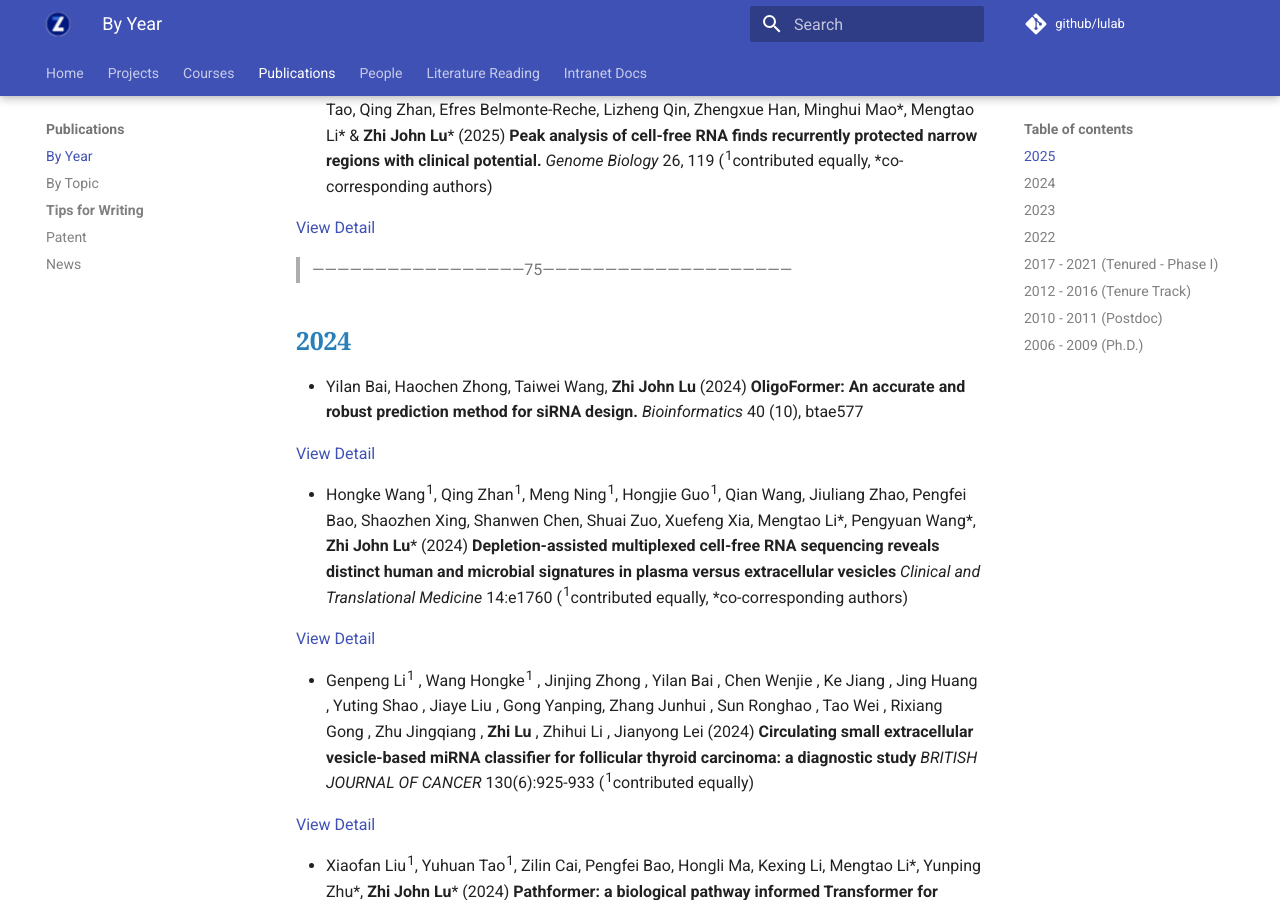
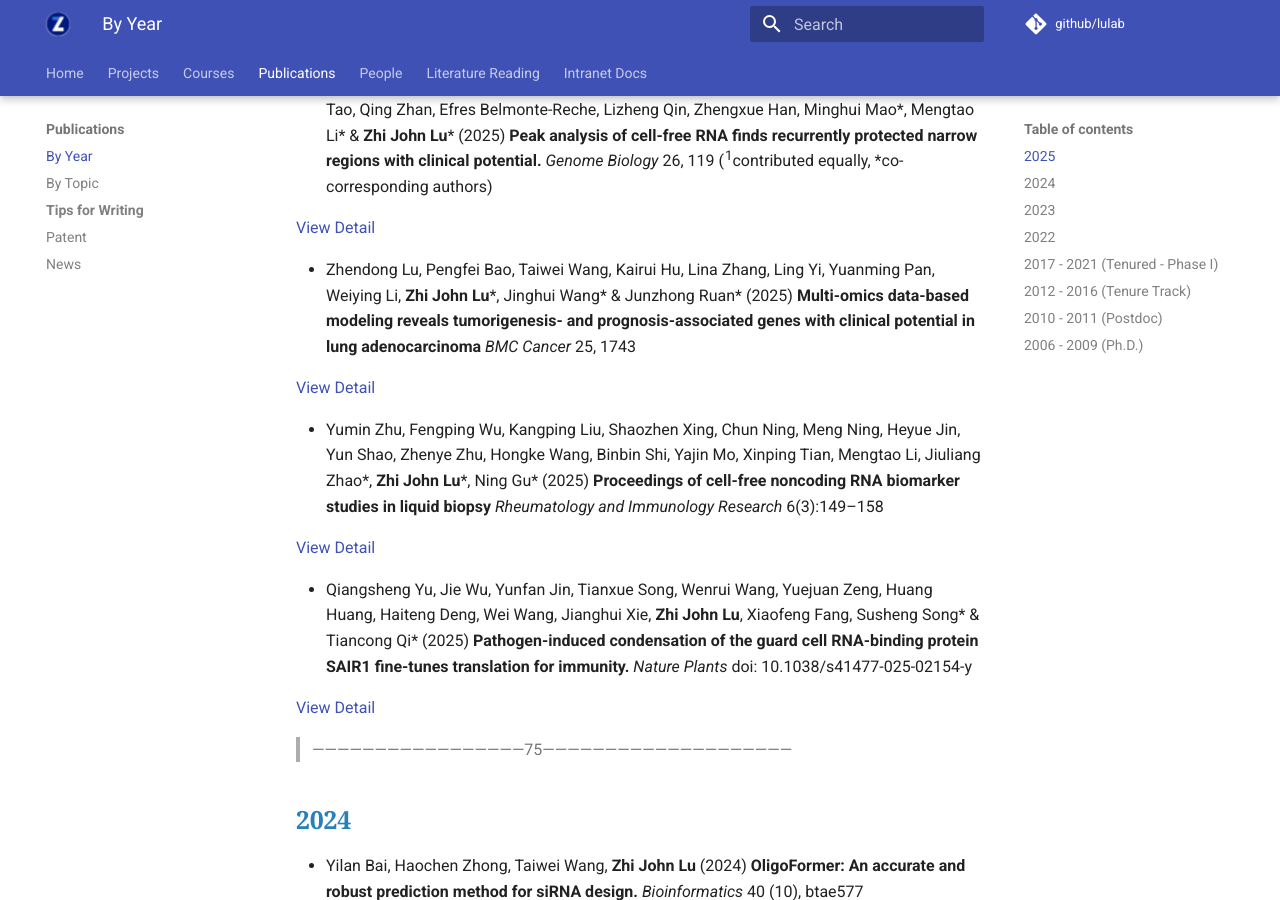
Before and after one commit to lulab/mkdocs, an MkDocs documentation site: the page built from docs/publications/pub.md, in a window 1280 px wide and 900 px high, scrolled down 516 px. Built offline with MkDocs 1.6.1 and Material for MkDocs 9.7.7, drawn with Linux system fonts in a browser that asks for light colours.

Commit message:
Update pub.md

```diff
--- a/docs/publications/pub.md
+++ b/docs/publications/pub.md
@@ -19,6 +19,20 @@
 * Pengfei Bao <sup>1</sup>, Taiwei Wang<sup>1</sup>, Xiaofan Liu<sup>1</sup>, Shaozhen Xing, Hanjin Ruan, Hongli Ma, Yuhuan Tao, Qing Zhan, Efres Belmonte-Reche, Lizheng Qin, Zhengxue Han, Minghui Mao\*, Mengtao Li\* & **Zhi John Lu**\* (2025) **Peak analysis of cell-free RNA finds recurrently protected narrow regions with clinical potential.** *Genome Biology* 26, 119 (<sup>1</sup>contributed equally, \*co-corresponding authors)
 
   [View Detail](https://doi.org/10.1186/s13059-025-03590-x)
+
+* Zhendong Lu, Pengfei Bao, Taiwei Wang, Kairui Hu, Lina Zhang, Ling Yi, Yuanming Pan, Weiying Li, **Zhi John Lu**\*, Jinghui Wang\* & Junzhong Ruan\* (2025) **Multi-omics data-based modeling reveals tumorigenesis- and prognosis-associated genes with clinical potential in lung adenocarcinoma** *BMC Cancer* 25, 1743
+
+  [View Detail](https://doi.org/10.1186/s12885-025-14943-x)
+
+* Yumin Zhu, Fengping Wu, Kangping Liu, Shaozhen Xing, Chun Ning, Meng Ning, Heyue Jin, Yun Shao, Zhenye Zhu, Hongke Wang, Binbin Shi, Yajin Mo, Xinping Tian, Mengtao Li, Jiuliang Zhao\*, **Zhi John Lu**\*, Ning Gu\*
+(2025) **Proceedings of cell-free noncoding RNA biomarker studies in liquid biopsy** *Rheumatology and Immunology Research* 6(3):149–158
+
+  [View Detail](https://doi.org/10.1515/rir-2025-0018)
+
+* Qiangsheng Yu, Jie Wu, Yunfan Jin, Tianxue Song, Wenrui Wang, Yuejuan Zeng, Huang Huang, Haiteng Deng, Wei Wang, Jianghui Xie, **Zhi John Lu**, Xiaofeng Fang, Susheng Song\* & Tiancong Qi\* (2025) **Pathogen-induced condensation of the guard cell RNA-binding protein SAIR1 fine-tunes translation for immunity.** *Nature Plants* doi: 10.1038/s41477-025-02154-y
+
+  [View Detail](https://doi.org/10.1038/s41477-025-02154-y)
+
 
 > —————————————————75————————————————————
 
```
